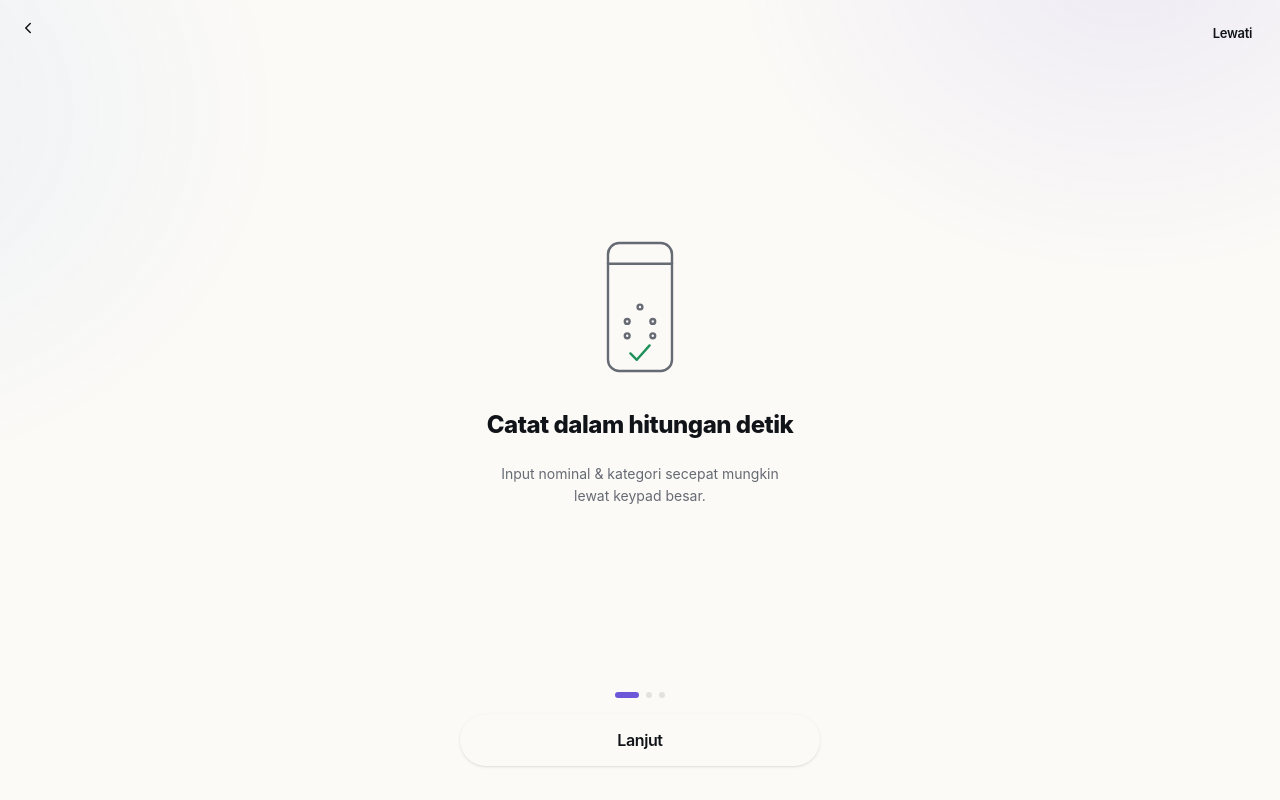
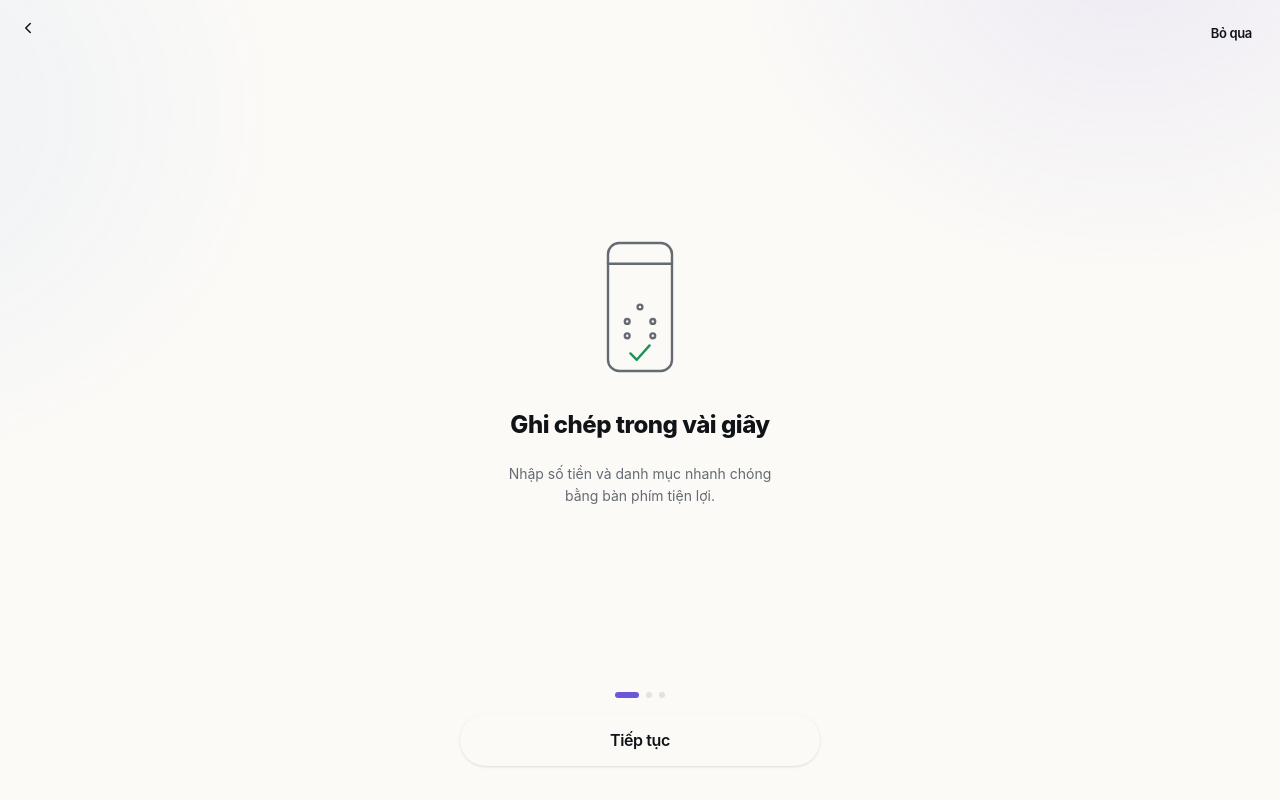
Before and after one commit to nmdat03/spendy-vietnam, a SvelteKit app: page /onboarding in a window 1280 px wide. Built offline with nearby package versions, Linux system fonts and the light colour scheme.

Commit message:
Translate onboarding to Vietnamese

```diff
--- a/src/routes/onboarding/+page.svelte
+++ b/src/routes/onboarding/+page.svelte
@@ -37,16 +37,16 @@
 	// ---- Carousel ----
 	const slides = [
 		{
-			title: 'Catat dalam hitungan detik',
-			desc: 'Input nominal & kategori secepat mungkin lewat keypad besar.'
+			title: 'Ghi chép trong vài giây',
+			desc: 'Nhập số tiền và danh mục nhanh chóng bằng bàn phím tiện lợi.'
 		},
 		{
-			title: 'Lihat ke mana uangmu pergi',
-			desc: 'Insight otomatis lewat grafik pie & tren per kategori.'
+			title: 'Theo dõi dòng tiền của bạn',
+			desc: 'Xem thống kê qua biểu đồ và xu hướng theo danh mục.'
 		},
 		{
-			title: 'Aman & offline-first',
-			desc: 'Data tersimpan di perangkatmu, sinkron otomatis saat online.'
+			title: 'Riêng tư và hoạt động ngoại tuyến',
+			desc: 'Dữ liệu được lưu trên thiết bị của bạn, không cần tài khoản.'
 		}
 	];
 	let slide = $state(0);
@@ -374,9 +374,9 @@
 			<h1 class="wordmark" bind:this={wordEl}>
 				{#each wordLetters as l, i (i)}<span>{l}</span>{/each}
 			</h1>
-			<p class="tagline" bind:this={taglineEl}>Track your spending</p>
+			<p class="tagline" bind:this={taglineEl}>Quản lý chi tiêu thông minh</p>
 			<div class="intro-cta">
-				<Button size="lg" class="min-w-[200px]" onclick={goCarousel}>Mulai</Button>
+				<Button size="lg" class="min-w-[200px]" onclick={goCarousel}>Bắt đầu</Button>
 			</div>
 		</div>
 	</section>
@@ -386,7 +386,7 @@
 		class="phase carousel"
 		class:active={phase === 'carousel'}
 		bind:this={carouselEl}
-		aria-label="Pengenalan"
+		aria-label="Giới thiệu"
 	>
 		<div class="back">
 			<Button
@@ -405,7 +405,7 @@
 				class="text-muted-foreground"
 				onclick={() => transitionTo('name')}
 			>
-				Lewati
+				Bỏ qua
 			</Button>
 		</div>
 
@@ -513,9 +513,9 @@
 		<div class="cta-row">
 			<Button size="lg" class="w-full" onclick={nextSlide}>
 				{#if isLastSlide}
-					Mulai
+					Bắt đầu
 				{:else}
-					Lanjut
+					Tiếp tục
 				{/if}
 			</Button>
 		</div>
@@ -538,15 +538,15 @@
 				<Icon name="chevron-left" size={18} />
 			</Button>
 		</div>
-		<h2 class="setup-title reveal">Hai, siapa nama kamu?</h2>
+		<h2 class="setup-title reveal">Xin chào! Bạn tên gì?</h2>
 		<p class="setup-sub reveal">
-			Masukkan nama panggilanmu supaya kami bisa menyapa dengan personal.
+			Nhập tên để cá nhân hóa trải nghiệm.
 		</p>
 		<div class="name-input-wrap reveal">
 			<input
 				class="name-input"
 				type="text"
-				placeholder="Nama panggilan…"
+				placeholder="Tên của bạn…"
 				maxlength="20"
 				bind:value={userName}
 				onkeydown={(e) => e.key === 'Enter' && userName.trim() && transitionTo('setup')}
@@ -557,7 +557,7 @@
 				size="lg"
 				class="w-full"
 				disabled={!userName.trim()}
-				onclick={() => transitionTo('setup')}>Lanjut</Button
+				onclick={() => transitionTo('setup')}>Tiếp tục</Button
 			>
 		</div>
 	</section>
@@ -579,12 +579,12 @@
 				<Icon name="chevron-left" size={18} />
 			</Button>
 		</div>
-		<h2 class="setup-title reveal">Yuk, mulai dari saldo kamu sekarang</h2>
-		<p class="setup-sub reveal">Supaya laporan pengeluaran akurat sejak hari pertama.</p>
+		<h2 class="setup-title reveal">Bắt đầu với số dư hiện tại</h2>
+		<p class="setup-sub reveal">Giúp thống kê tài chính chính xác ngay từ đầu.</p>
 
 		<!-- Total preview with SlotNumber reveal. -->
 		<div class="total-card reveal" bind:this={totalCardEl}>
-			<span class="micro-label">Saldo Awal Total</span>
+			<span class="micro-label">TỔNG SỐ DƯ BAN ĐẦU</span>
 			<div class="total-value t-num">
 				<SlotNumber value={totalSaldo} {currency} duration={1.1} stagger={0.05} />
 			</div>
@@ -600,7 +600,7 @@
 				aria-label="Akun Debit"
 			>
 				<span class="acc-ico debit"><Icon name="credit-card" size={20} /></span>
-				<span class="acc-name">Debit / Bank</span>
+				<span class="acc-name">Ngân hàng</span>
 				<span class="acc-val"
 					>{currencySymbol(currency)}{parseNum(rawDebit).toLocaleString('en-US')}</span
 				>
@@ -613,7 +613,7 @@
 				aria-label="Akun Cash"
 			>
 				<span class="acc-ico cash"><Icon name="wallet" size={20} /></span>
-				<span class="acc-name">Cash / Tunai</span>
+				<span class="acc-name">Tiền mặt</span>
 				<span class="acc-val"
 					>{currencySymbol(currency)}{parseNum(rawCash).toLocaleString('en-US')}</span
 				>
@@ -637,12 +637,12 @@
 				size="sm"
 				class="text-muted-foreground"
 				onclick={skipSaldo}
-				aria-label="Lewati langkah ini"
+				aria-label="Bỏ qua langkah ini"
 			>
-				Lewati langkah ini
+				Bỏ qua langkah ini
 			</Button>
 			<Button size="lg" class="w-full" disabled={finishing} onclick={finish}>
-				{finishing ? 'Menyiapkan…' : 'Mulai Pakai Spendy'}
+				{finishing ? 'Menyiapkan…' : 'Bắt đầu Pakai Spendy'}
 			</Button>
 		</div>
 	</section>
```
